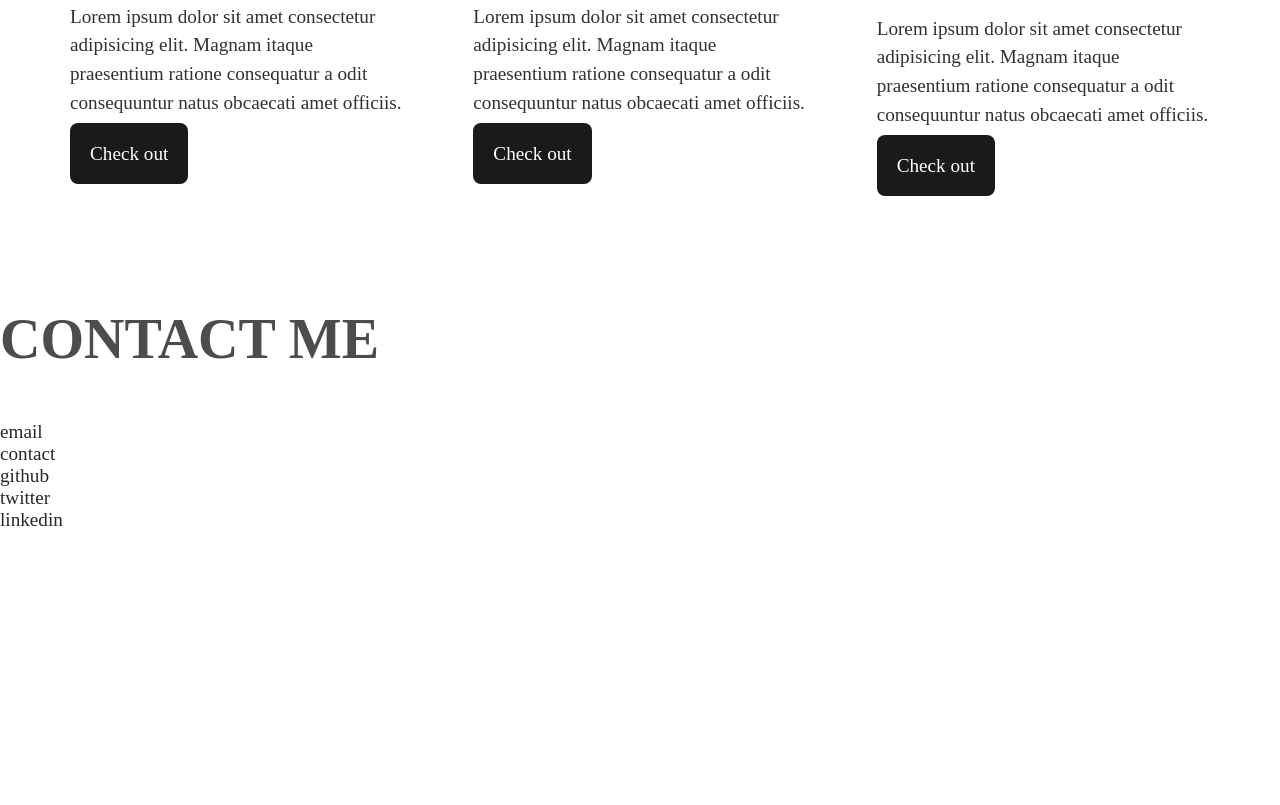
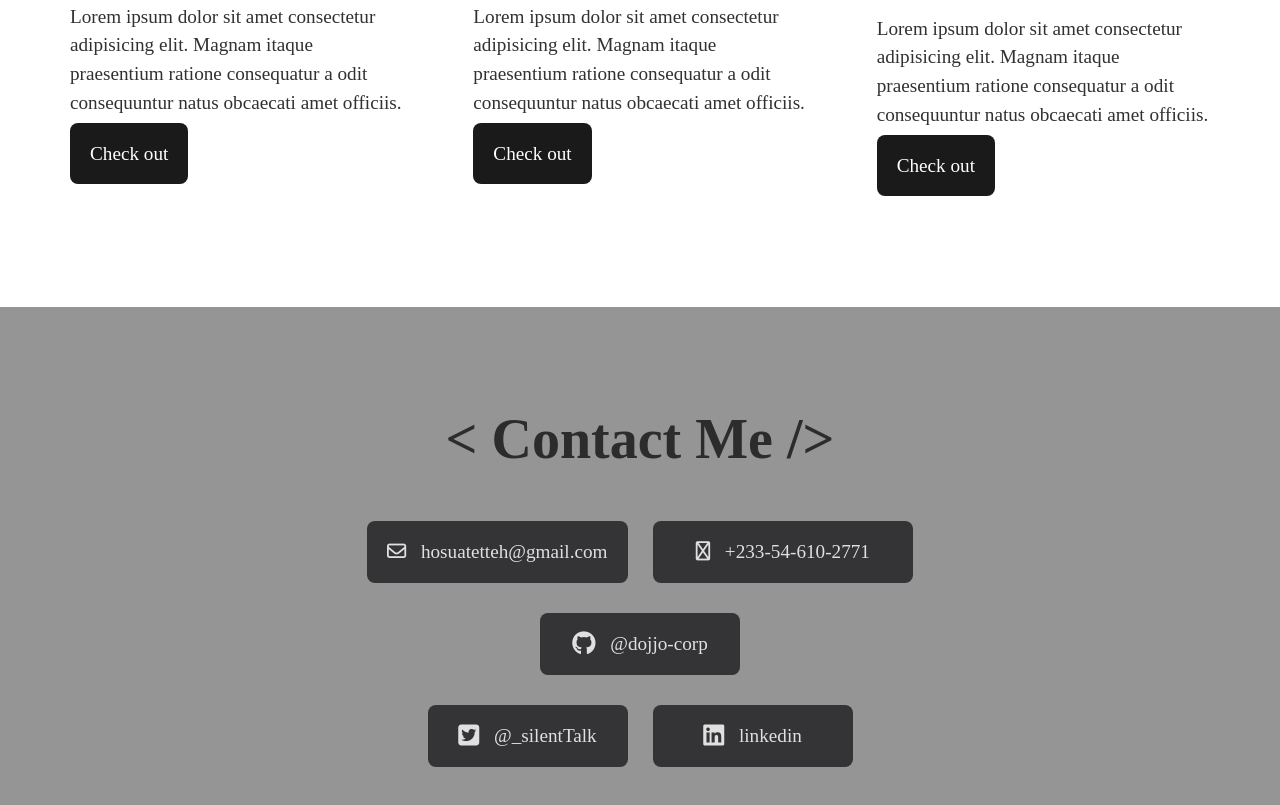
Before and after one commit to dojjo-corp/portfolio-assignment, a plain HTML site: page index.html in a window 1280 px wide. Shown: the part 2296-3101 px from the top of the page. Before the commit the page ends 2827 px from the top, so only its background shows below. Drawn offline with Linux system fonts and the light colour scheme.

Commit message:
content & styling -i

```diff
--- a/index.html
+++ b/index.html
@@ -6,6 +6,8 @@
     <meta name="viewport" content="width=device-width, initial-scale=1.0">
     <title>My Portfolio</title>
     <link rel="stylesheet" href="style.css">
+    <!-- FONT AWESOME ICONS -->
+    <script src="https://kit.fontawesome.com/4dd428c11e.js" crossorigin="anonymous"></script>
 </head>
 
 <body>
@@ -119,24 +121,47 @@
         </div>
     </section>
     <section id="contact">
-        <h2 class="section-title">CONTACT ME</h2>
-        <div class="contact-container">
-            <div class="contact-item">email</div>
-            <div class="contact-item">contact</div>
-            <div class="contact-item">github</div>
-            <div class="contact-item">twitter</div>
-            <div class="contact-item">linkedin</div>
+        <h2 class="section-title">
+            < Contact Me />
+        </h2>
+        <div class="contact-container-1">
+            <a href="mailto:hosuatetteh@gmail.com">
+                <div class="contact-item">
+                    <i class="fa-regular fa-envelope"></i>
+                    hosuatetteh@gmail.com
+                </div>
+            </a>
+            <a href="tel:+233546102771">
+                <div class="contact-item">
+                    <i class="fa-regular fa-phone"></i>
+                    +233-54-610-2771
+                </div>
+            </a>
         </div>
+        <div class="contact-container-2">
+            <a href="https://github.com/dojjo-corp/">
+                <div class="contact-item">
+                    <i class="fa-brands fa-github fa-lg"></i>
+                    @dojjo-corp
+                </div>
+            </a>
+        </div>
+        <div class="contact-container-3">
+            <a href="https://twitter.com/_silentTalk">
+                <div class="contact-item">
+                    <i class="fa-brands fa-square-twitter fa-lg"></i>
+                    @_silentTalk
+                </div>
+            </a>
+            <a href="www.linkedin.com/in/martinson-tetteh-0407611a2">
+                <div class="contact-item">
+                    <i class="fa-brands fa-linkedin fa-lg"></i>
+                    linkedin
+                </div>
+            </a>
+        </div>
+        <!-- <a class="to-top" href="#"><i class="fa-solid fa-arrow-up"></i></a> -->
     </section>
-    <!-- first div -->
-    <!-- large portfolio headinprog absolutely positioned and overlaps second column a little0000-->
-    <!-- intro paragraph -->
-    <!-- second column -->
-    <!-- hero image -->
-
-    <!-- projects section -->
-
-    <!--  -->
 </body>
 
 </html
--- a/style.css
+++ b/style.css
@@ -164,6 +164,9 @@ header {
     text-align: center;
     padding: 10px ;
 }
+.skill-item:hover {
+    border-radius: 20px;
+}
 .skill-img {
     width: 40%;
     height: 40%;
@@ -217,3 +220,51 @@ header {
 }
 
 /* CONTACT ME SECTION */
+#contact {
+    background-color: #959595;
+    display: flex;
+    flex-direction: column;
+    align-items: center;
+    padding: 100px 0;
+    position: relative;
+}
+.contact-container-1 {
+    display: grid;
+    grid-template-columns: repeat(2, minmax(200px, 1fr));
+    gap: 25px;
+}
+.contact-container-2 {
+    width: 200px;
+}
+.contact-container-3 {
+    display: grid;
+    grid-template-columns: repeat(2, minmax(200px, 1fr));
+    gap: 25px;
+}
+.contact-item {
+    background-color: #343436;
+    border-radius: 8px;
+    color: #e0e0e0;
+    margin-bottom: 30px;
+    padding: 20px;
+    text-align: center;
+    width: 100%;
+}
+#contact i {
+    margin-right: 10px;
+}
+#contact a {
+    text-decoration: none;
+}
+.contact-item:hover {
+    border-radius: 20px;
+}
+.to-top {
+    background-color: #29292a;
+    text-decoration: none;
+    color: #1a1a1b;
+    padding: 10px;
+    position: absolute;
+    /* bottom: 100px; */
+    right: 150px;
+}
```
